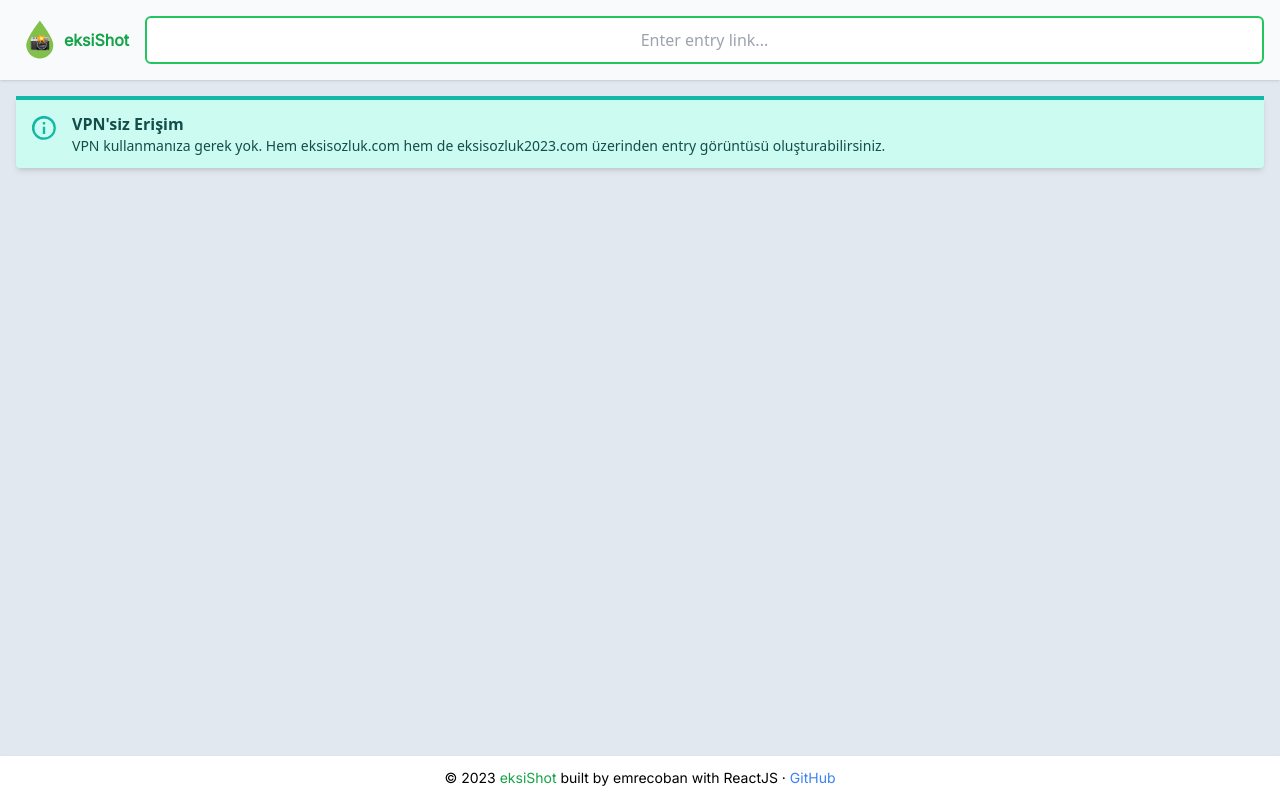
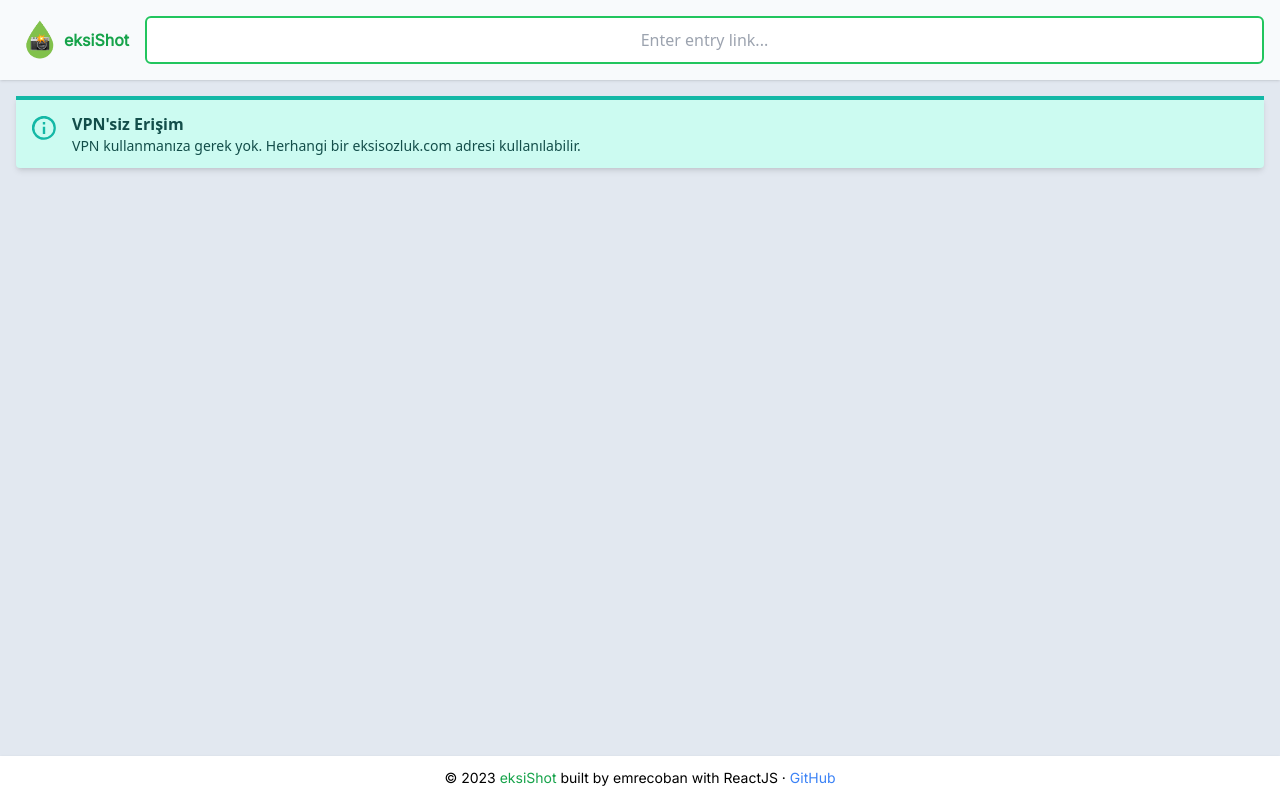
Before and after one commit to emrecoban/eksiShot, a React (Vite) app: page / in a window 1280 px wide. Built offline with nearby package versions, Linux system fonts and the light colour scheme.

Commit message:
Updated VPN'siz erişim section.

```diff
--- a/src/components/Entry.jsx
+++ b/src/components/Entry.jsx
@@ -9,11 +9,11 @@ export default function Entry() {
   const entryNode = React.useRef();
   const [status, setStatus] = React.useState(false)
 
-  React.useEffect(()=>{
-    setTimeout(()=>{
+  React.useEffect(() => {
+    setTimeout(() => {
       setStatus(false)
     }, 2000)
-  },[status])
+  }, [status])
 
   if (loader) {
     return (
@@ -59,7 +59,7 @@ export default function Entry() {
                     <p className="text-xs italic text-gray-500 w-full text-right">{entry.date}</p>
                   </div>
                   <img className="h-7 sm:h-9 rounded-full self-center" src={entry.avatar} />
-                  {/* <img className="h-5 self-center" src="/img/damla.png" /> */ }
+                  {/* <img className="h-5 self-center" src="/img/damla.png" /> */}
                 </div>
               </div>
             </div>
@@ -79,7 +79,7 @@ export default function Entry() {
           </button>
           <button
             disabled={status}
-          onClick={() =>{
+            onClick={() => {
               setStatus(true);
               domtoimage
                 .toBlob(entryNode.current, { copyDefaultStyles: false, quality: 0.99 })
@@ -117,7 +117,7 @@ export default function Entry() {
             <div>
               <p className="font-bold">VPN'siz Erişim</p>
               <p className="text-sm">
-                VPN kullanmanıza gerek yok. Hem eksisozluk.com hem de eksisozluk2023.com üzerinden entry görüntüsü oluşturabilirsiniz.
+                VPN kullanmanıza gerek yok. Herhangi bir eksisozluk.com adresi kullanılabilir.
               </p>
             </div>
           </div>
```
Lines whose indentation alone changed are shown as unchanged.
